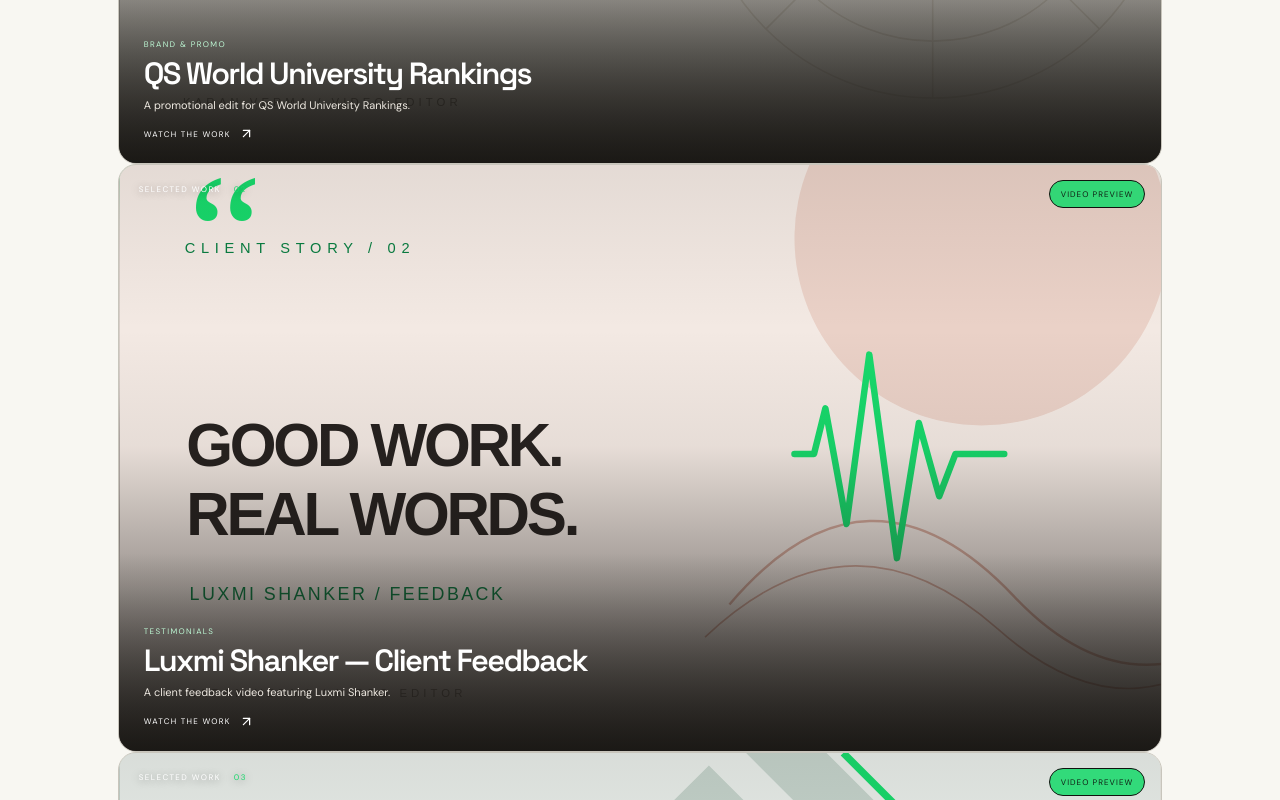
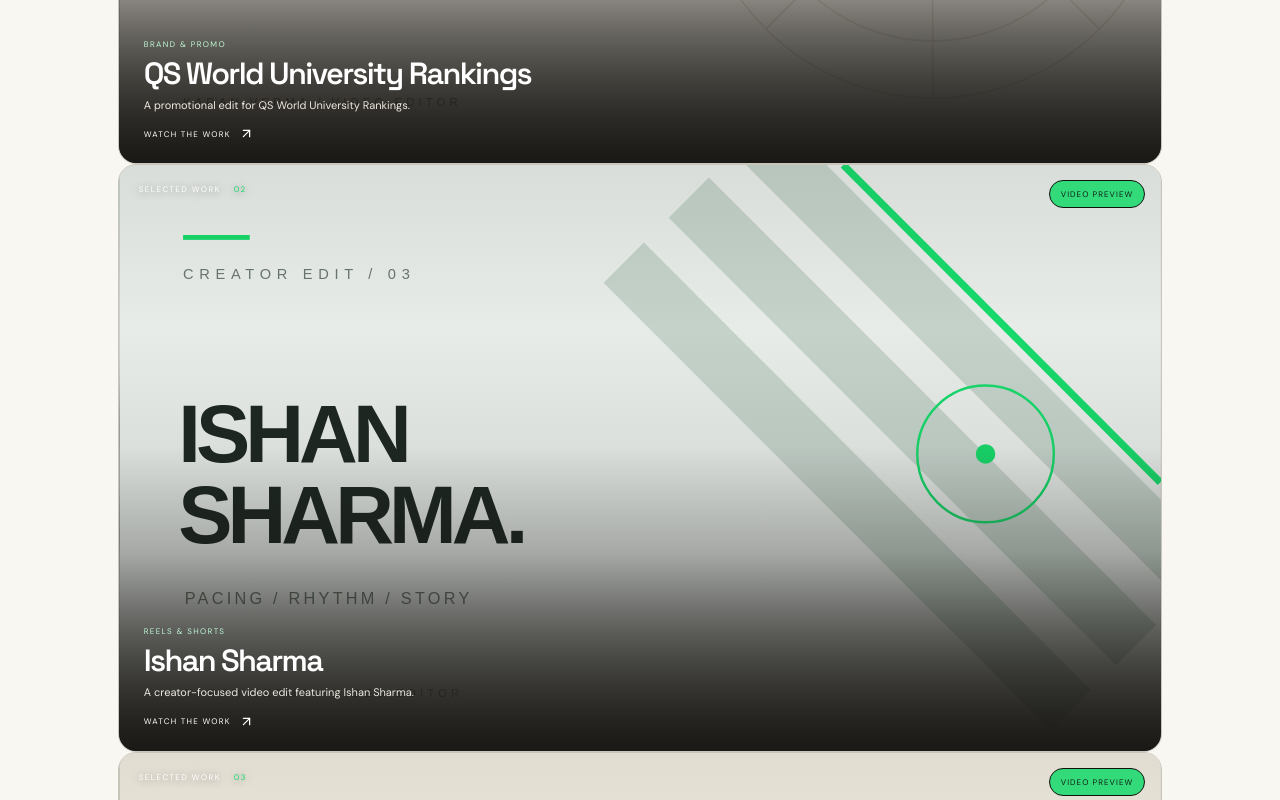
Before and after one commit to VAGARTH2001/karan-portfolio, a React (Vite) app: page / in a window 1280 px wide. Shown: the part 1800-2600 px from the top of the page. Built offline with nearby package versions, Linux system fonts and the light colour scheme; no server answers.

Commit message:
Remove testimonial video category and update project filters

```diff
--- a/src/data/projects.ts
+++ b/src/data/projects.ts
@@ -1,11 +1,10 @@
 export type Project={id:string;title:string;category:string;description:string;client:string;poster:string;video:string;aspect:'portrait'|'landscape';featured?:boolean;platform?:string;publishedUrl?:string;viewCount?:number;viewsUpdatedAt?:string;metricSource?:string;showInResults?:boolean}
 export const projects:Project[]=[
 {id:'qs-world-rankings',title:'QS World University Rankings',category:'Brand & Promo',description:'A promotional edit for QS World University Rankings.',client:'QS World University Rankings',poster:'/covers/qs-world-ranking.svg',video:'https://res.cloudinary.com/xxcbosqo/video/upload/v1795161177/QS_world_university_ranking_2.mp4',aspect:'portrait',featured:true},
-{id:'luxmi-shanker-feedback',title:'Luxmi Shanker — Client Feedback',category:'Testimonials',description:'A client feedback video featuring Luxmi Shanker.',client:'Luxmi Shanker',poster:'/covers/luxmi-feedback.svg',video:'https://res.cloudinary.com/xxcbosqo/video/upload/v1795161154/Luxmi_Shanker_feedback.mp4',aspect:'portrait',featured:true},
 {id:'ishan-sharma',title:'Ishan Sharma',category:'Reels & Shorts',description:'A creator-focused video edit featuring Ishan Sharma.',client:'Ishan Sharma',poster:'/covers/ishan-sharma.svg',video:'https://res.cloudinary.com/xxcbosqo/video/upload/v1795161138/Ishan_Sharma.mp4',aspect:'portrait',featured:true},
 {id:'pw-educational',title:'Educational Short',category:'Reels & Shorts',description:'An educational short with visual callouts, captions and energetic transitions.',client:'Physics Wallah',poster:'/covers/physics-wallah.svg',video:'https://res.cloudinary.com/xxcbosqo/video/upload/v1795161028/karan_demo_video.mp4',aspect:'portrait',featured:true},
 {id:'buyer-psychology',title:'Buyer Psychology',category:'Brand & Promo',description:'A promotional edit built around buyer behaviour, pacing and motion-led messaging.',client:'Promotional edit',poster:'/covers/buyer-psychology.svg',video:'https://res.cloudinary.com/xxcbosqo/video/upload/v1795161006/Video-48550.mp4',aspect:'portrait',featured:true},
 {id:'youtube-one',title:'YouTube Project 01',category:'YouTube',description:'Selected YouTube edit. Title and details to be confirmed.',client:'Independent project',poster:'/covers/youtube-01.svg',video:'https://www.youtube.com/embed/Vw2cURVFI7M',aspect:'landscape',platform:'YouTube',publishedUrl:'https://www.youtube.com/watch?v=Vw2cURVFI7M',metricSource:'YouTube Data API',showInResults:true},
 {id:'youtube-two',title:'YouTube Project 02',category:'YouTube',description:'Selected YouTube edit. Title and details to be confirmed.',client:'Independent project',poster:'/covers/youtube-02.svg',video:'https://www.youtube.com/embed/WB_LJeqn2d4',aspect:'landscape',platform:'YouTube',publishedUrl:'https://www.youtube.com/watch?v=WB_LJeqn2d4',metricSource:'YouTube Data API',showInResults:true}
 ]
-export const categories=['All Work','Reels & Shorts','Brand & Promo','Event Videos','Testimonials','YouTube']
+export const categories=['All Work','Reels & Shorts','Brand & Promo','Event Videos','YouTube']
```
